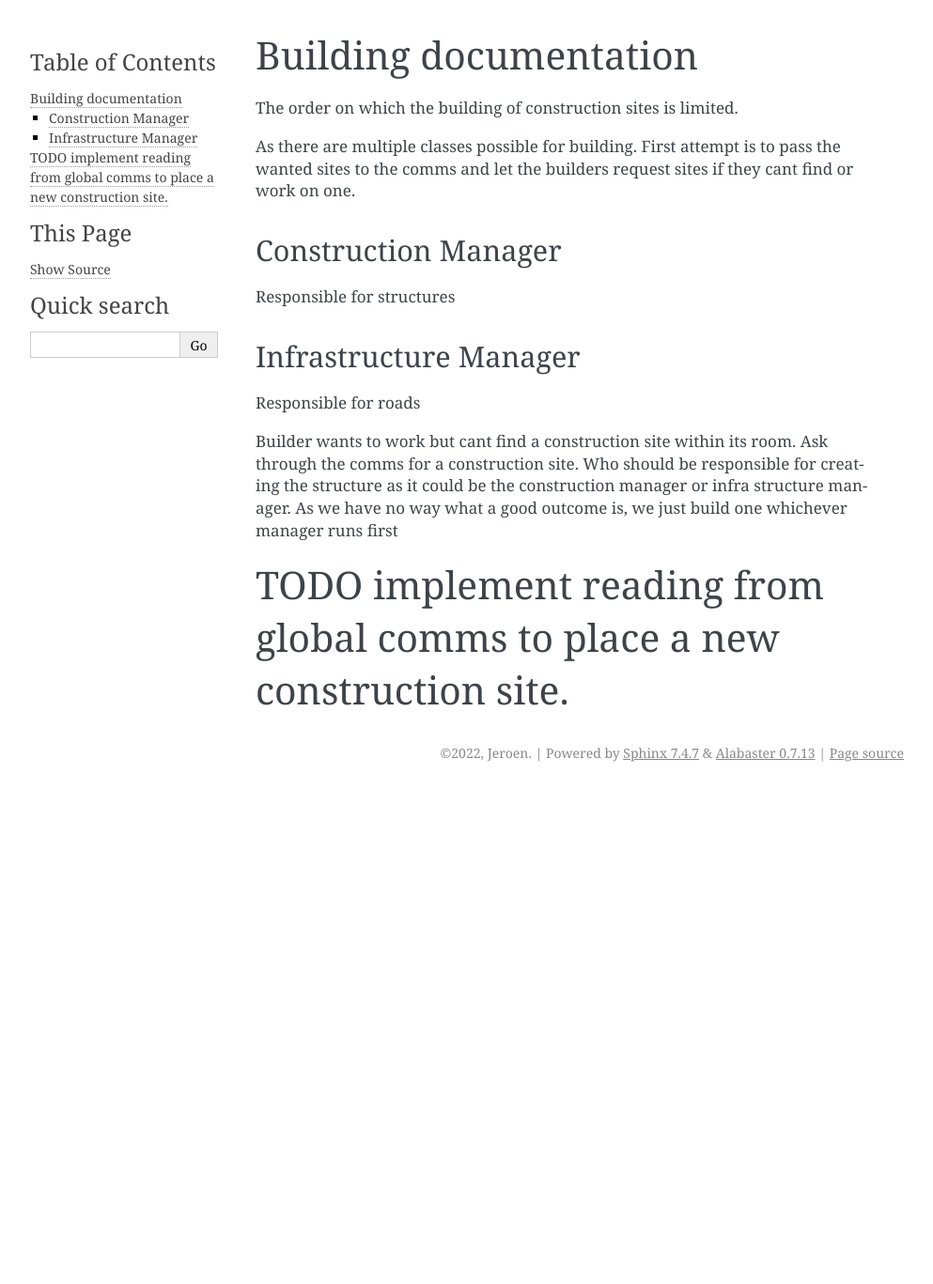
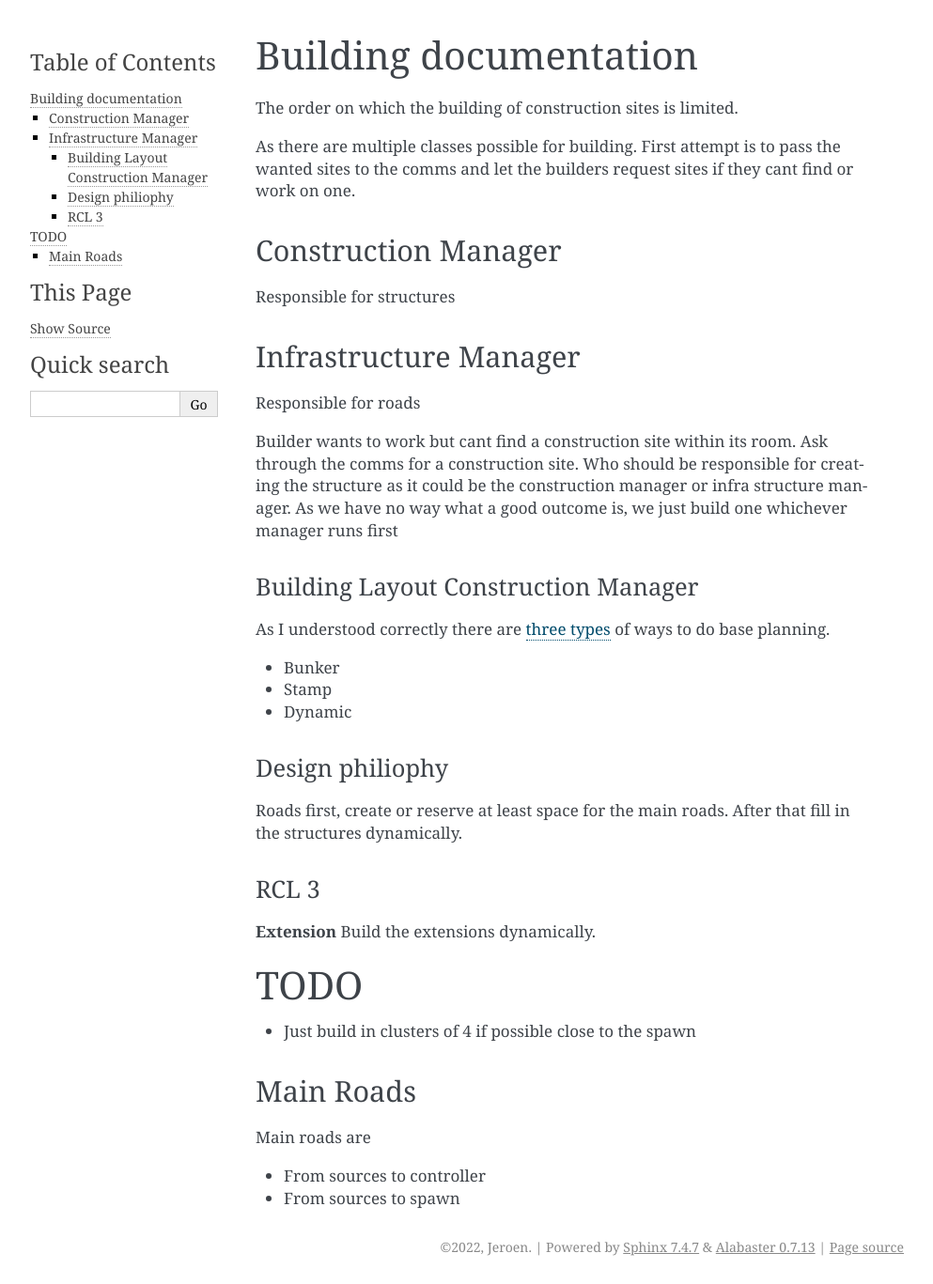
Before and after one commit to Jeroendevr/-Screeps_AI_TS_Jest, a Sphinx documentation site: the page built from docs/building.md, in a window 1280 px wide. Shown: the whole page at 94% size, without its empty margins (148-1141 px from the left). Built offline with Sphinx 7.4.7, drawn with Linux system fonts in a browser that asks for light colours; before the commit the page ends 900 px from its top, so only the background shows below that.

```diff
--- a/docs/building.md
+++ b/docs/building.md
@@ -14,4 +14,30 @@
 
 Builder wants to work but cant find a construction site within its room. Ask through the comms for a construction site. Who should be responsible for creating the structure as it could be the construction manager or infra structure manager. As we have no way what a good outcome is, we just build one whichever manager runs first
 
-# TODO implement reading from global comms to place a new construction site.
+### Building Layout Construction Manager
+
+As I understood correctly there are [three types](https://youtu.be/YcruUDbqa7E) of ways to do base planning.
+
+- Bunker
+- Stamp
+- Dynamic
+
+### Design philiophy
+
+Roads first, create or reserve at least space for the main roads. After that fill in the structures dynamically.
+
+### RCL 3
+
+**Extension**
+Build the extensions dynamically.
+
+# TODO
+
+- Just build in clusters of 4 if possible close to the spawn
+
+#### Main Roads
+
+Main roads are
+
+- From sources to controller
+- From sources to spawn
```
Also changed, not shown: 2 other files.
